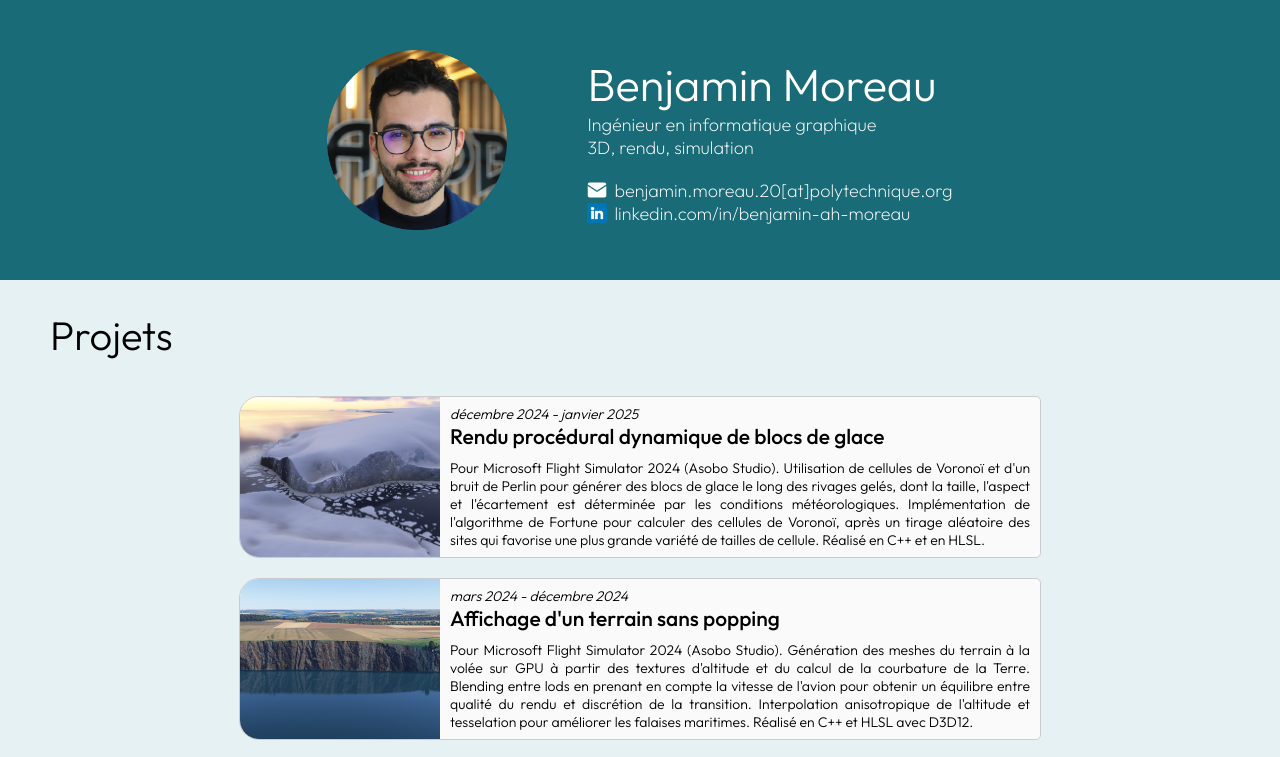
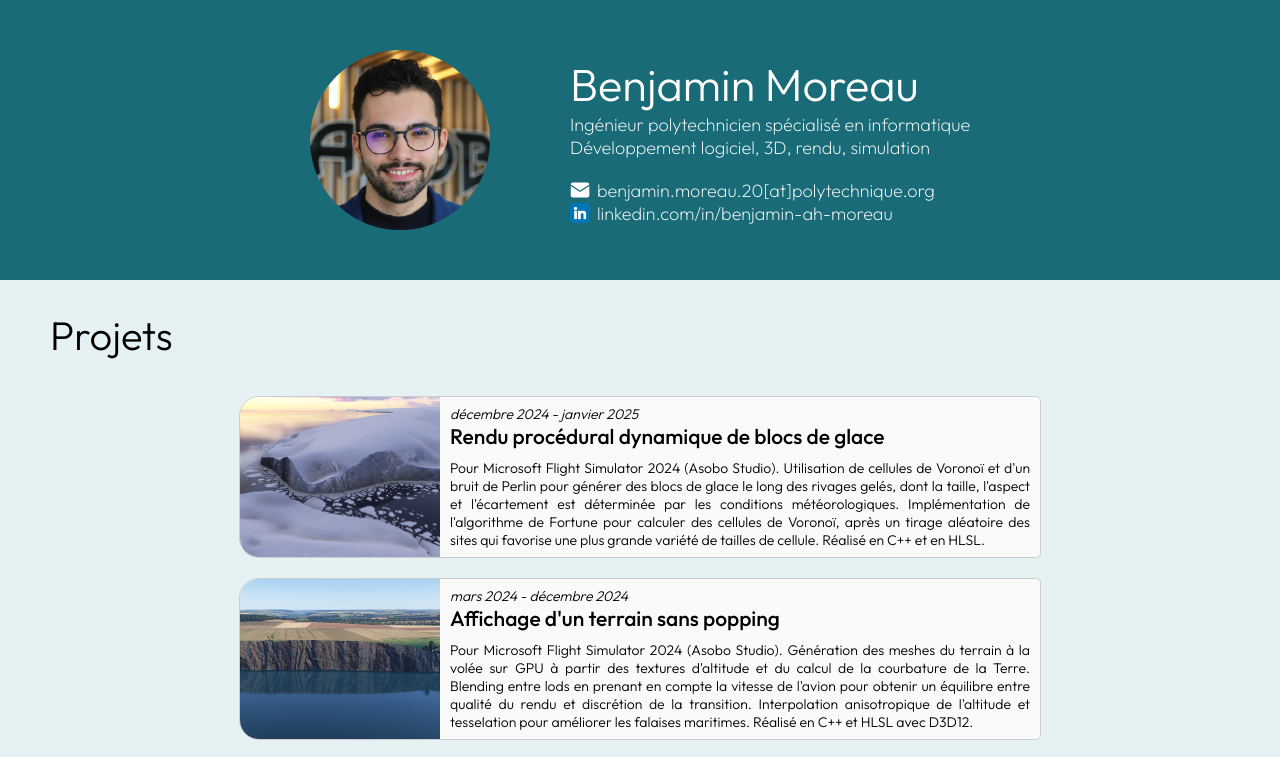
Before and after one commit to benjamin-moreau/benjamin-moreau.github.io, a plain HTML site: page index.html in a window 1280 px wide. Shown: the top 757 px of the page. Drawn offline with Linux system fonts and the light colour scheme.

Commit message:
Changed header text to be more explicit

```diff
--- a/index.html
+++ b/index.html
@@ -19,8 +19,8 @@
         <img src="imgs/medaillon_profil.png" alt="Photo de profil" id="profile-pic"/>
         <div id="right-header">
             <h1>Benjamin Moreau</h1>
-            <p>Ingénieur en informatique graphique</p>
-            <p>3D, rendu, simulation</p>
+            <p>Ingénieur polytechnicien spécialisé en informatique</p>
+            <p>Développement logiciel, 3D, rendu, simulation</p>
             <br/>
             <div class="header-link">
                 <img src="imgs/logo_email.png" alt="Logo Email" />
```
